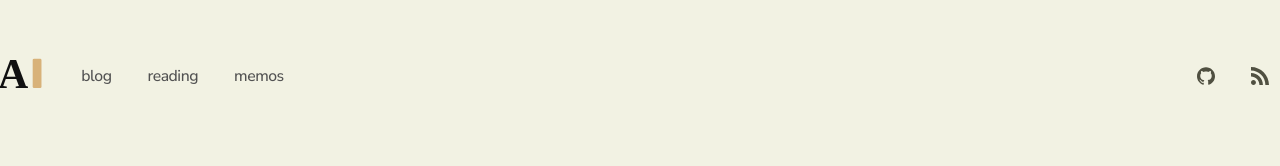
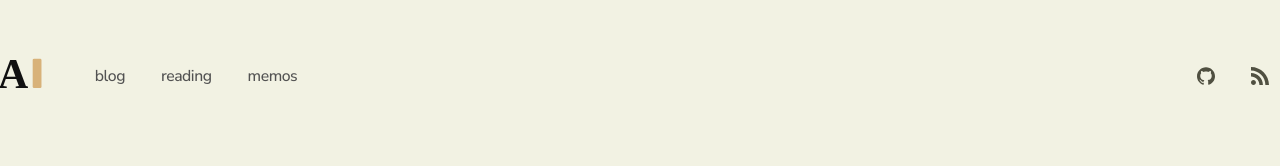
Before and after one commit to ShroXd/atriiy.dev, a Next.js app: page / in a window 1280 px wide. Shown: the top 166 px of the page. Built offline with nearby package versions, Linux system fonts and the light colour scheme.

Commit message:
feat: adjust gap of nav link items

```diff
--- a/app/components/NavLink.tsx
+++ b/app/components/NavLink.tsx
@@ -12,7 +12,7 @@ export default function NavLink({ href, children }: NavLinkProps) {
   const pathname = usePathname()
   const isActive = pathname === href
   const baseClasses =
-    'group relative m-1 inline-flex items-center justify-center rounded-full px-3 py-1 text-sm font-medium transition-all duration-300 ease-out focus-visible:outline-offset-2 focus-visible:outline-neutral-800 hover:-translate-y-0.5'
+    'group relative inline-flex items-center justify-center rounded-full px-3 py-1 text-sm font-medium transition-all duration-300 ease-out focus-visible:outline-offset-2 focus-visible:outline-neutral-800 hover:-translate-y-0.5'
 
   return (
     <Link
--- a/app/components/nav.tsx
+++ b/app/components/nav.tsx
@@ -45,9 +45,8 @@ export function Navbar() {
           id='nav'
         >
           <div className='flex w-full flex-col flex-wrap gap-6 md:flex-row md:items-center md:justify-between'>
-            <div className='flex flex-row flex-wrap items-center gap-x-6 gap-y-2'>
+            <div className='flex flex-row flex-wrap items-center gap-2'>
               <NavIcon />
-              <div className='-ml-8'>
               {Object.entries(navItems).map(([path, { name }]) => {
                 return (
                   <NavLink key={path} href={path}>
@@ -55,7 +54,6 @@ export function Navbar() {
                   </NavLink>
                 )
               })}
-              </div>
             </div>
             <ul className='flex flex-row items-center gap-3'>
               {socialLinks.map(link => (
```
Lines whose indentation alone changed are shown as unchanged.
